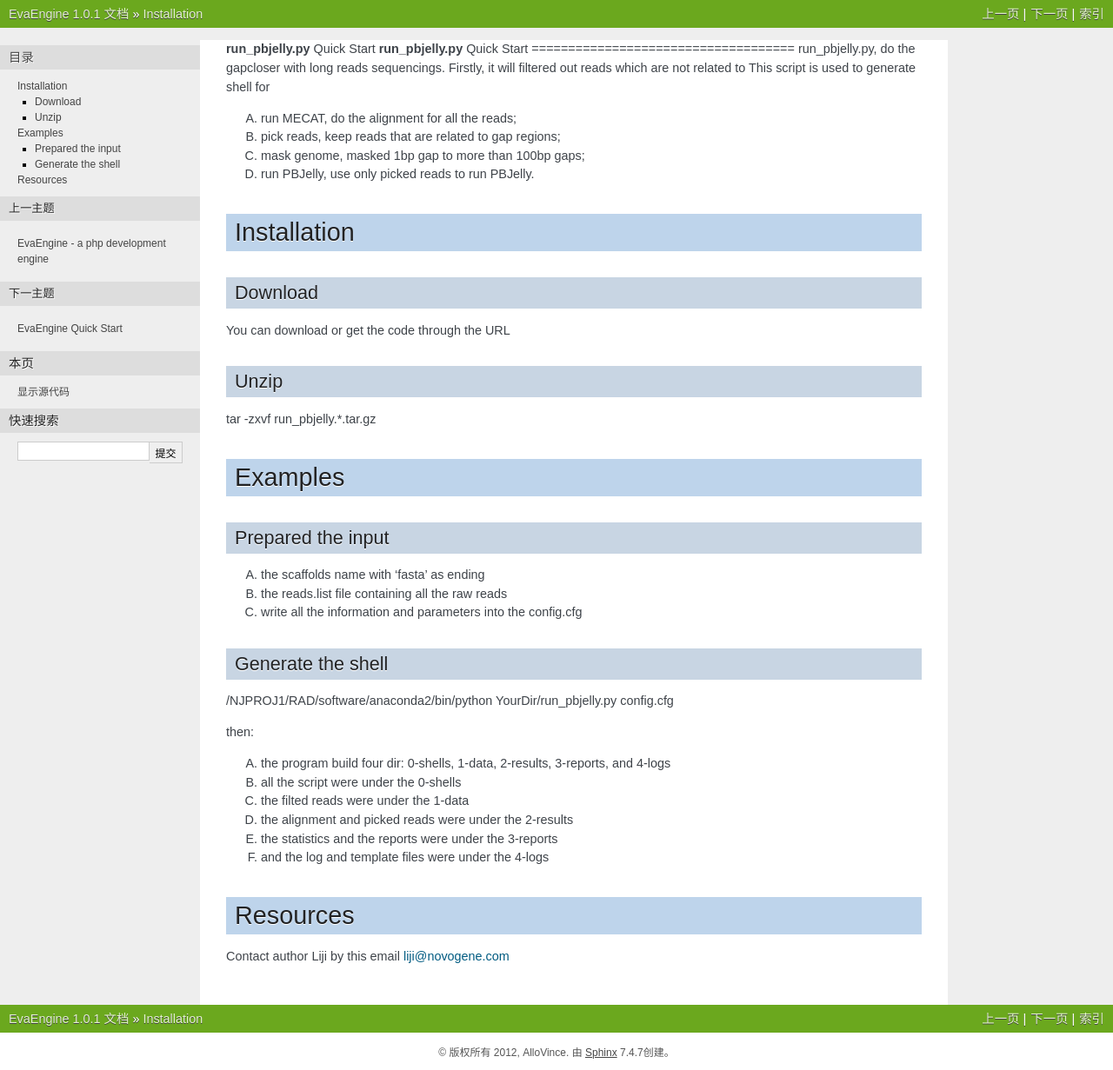
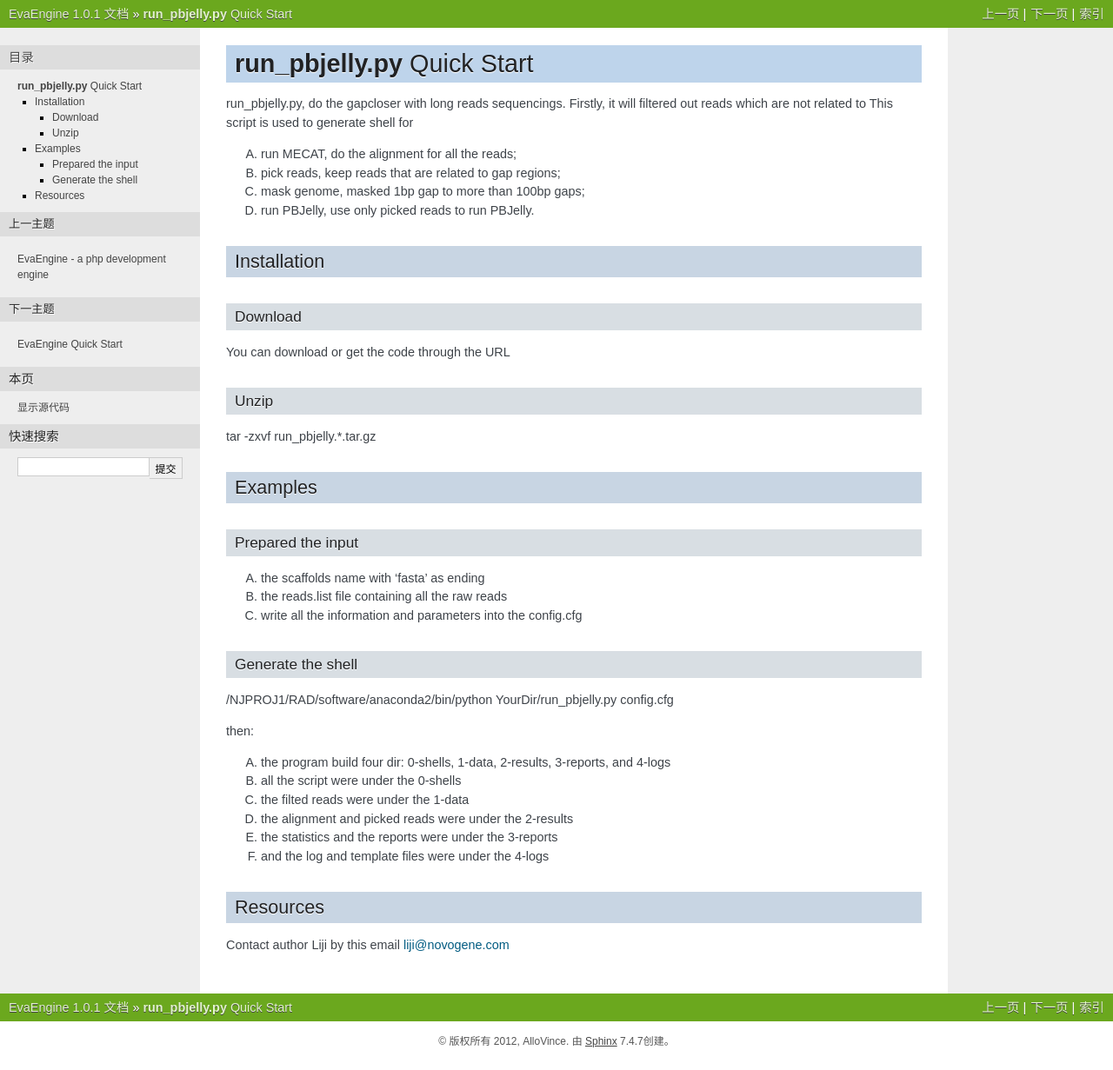
Before and after one commit to bitcometz/test0, a Sphinx documentation site: the page built from source/run_pbjelly.rst, in a window 1280 px wide. Shown: the whole page at 87% size. Built offline with Sphinx 7.4.7, drawn with Linux system fonts in a browser that asks for light colours; some of the changed lines change nothing that is shown.

Commit message:
Update run_pbjelly.rst

```diff
--- a/source/run_pbjelly.rst
+++ b/source/run_pbjelly.rst
@@ -1,6 +1,6 @@
-**run_pbjelly.py** Quick Start
 **run_pbjelly.py** Quick Start
 ====================================
+
 run_pbjelly.py, do the gapcloser with long reads sequencings.
 Firstly, it will filtered out reads which are not related to
 This script is used to generate shell for
```
